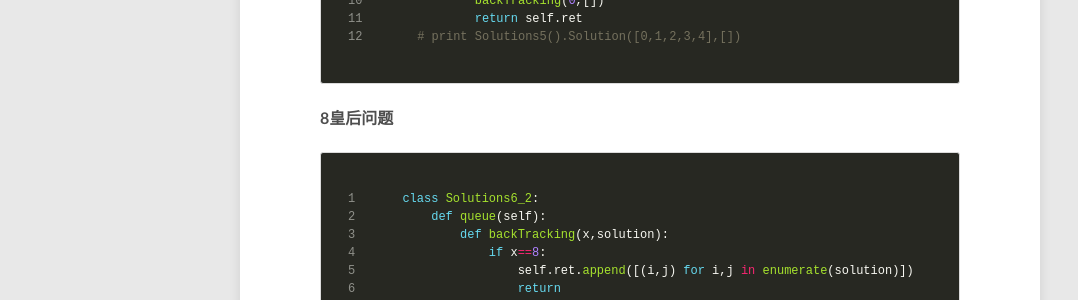
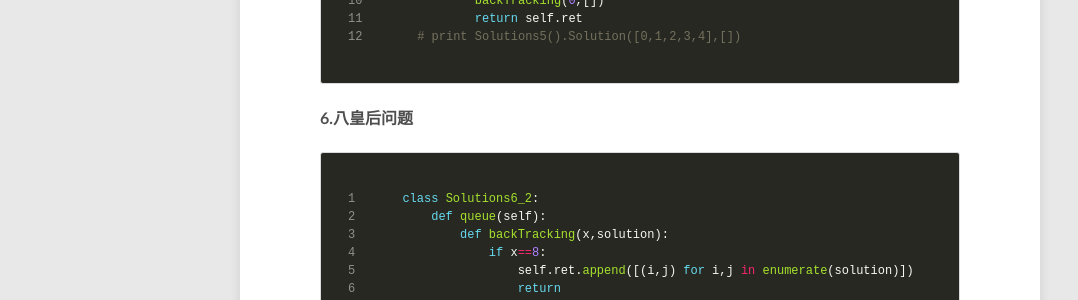
Before and after one commit to zhihuz/zhihuz.github.io, a Jekyll site: the page built from _posts/2017-03-21-排列组合面试算法.md, in a window 1280 px wide and 900 px high, scrolled down 2380 px. Shown: the part 152-452 px from the top of the window, without its empty margins (0-1078 px from the left). Built offline with Jekyll 4.4.1, drawn with Linux system fonts in a browser that asks for light colours; nearby versions of some CDN libraries.

Commit message:
Signed-off-by: zhihui zhang <zhihui zhang>

```diff
--- a/_posts/2017-03-21-排列组合面试算法.md
+++ b/_posts/2017-03-21-排列组合面试算法.md
@@ -128,7 +128,7 @@ class Solutions5:
 
 {% endhighlight %}
 
-#### 8皇后问题
+#### 6.八皇后问题
 
 {% highlight python linenos %}
 
```
